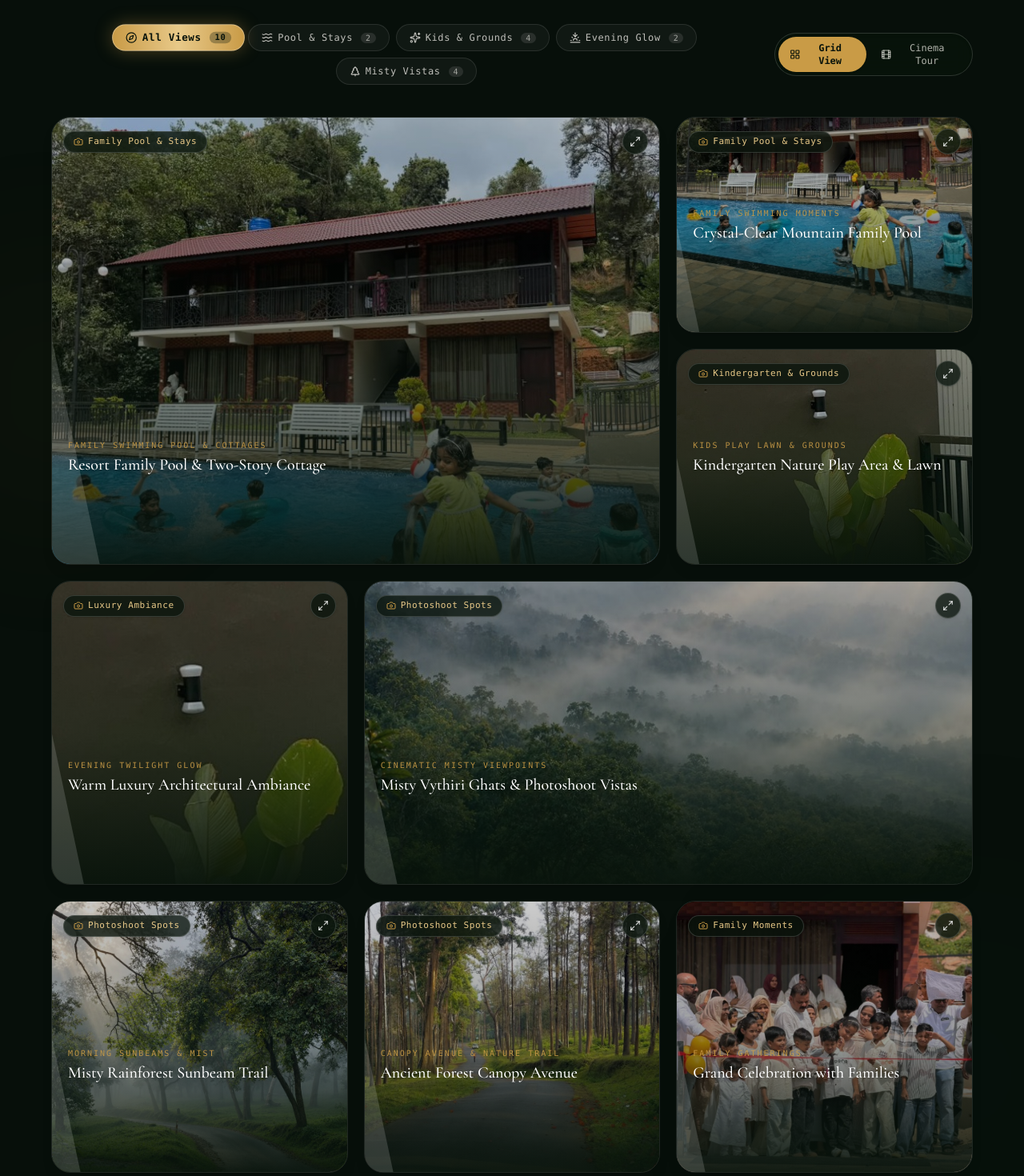
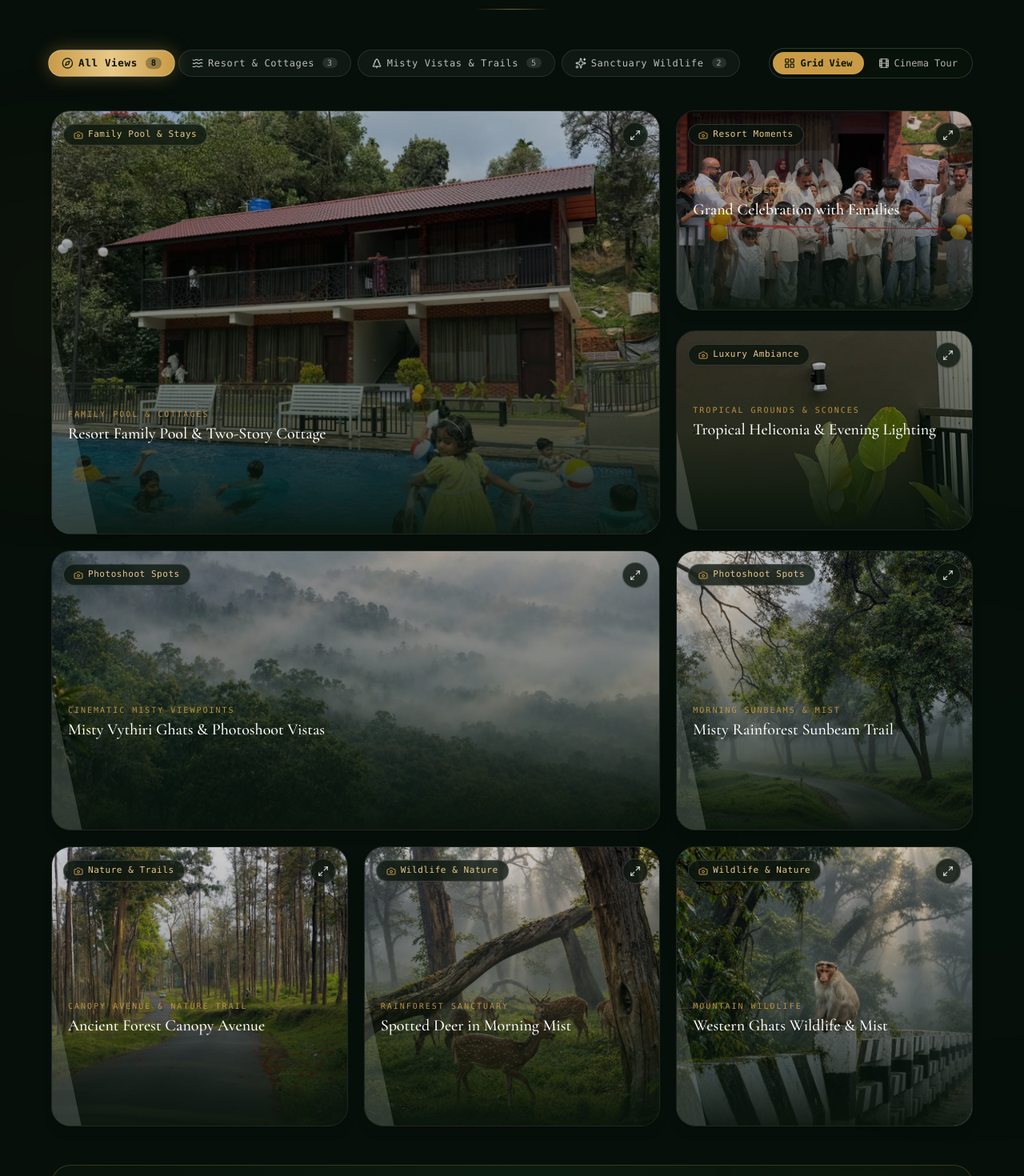
Before and after one commit to Mohd-shiyahudheen/Yashin-stay-resort, a Next.js app: page / in a window 1280 px wide. Shown: the part 3580-5050 px from the top of the page at 80% size. Built offline with nearby package versions, Linux system fonts and the light colour scheme.

Commit message:
feat: add Gallery, Hero components, and site data structure

```diff
--- a/src/components/Gallery.tsx
+++ b/src/components/Gallery.tsx
@@ -29,7 +29,7 @@ import {
   Compass,
 } from "lucide-react";
 
-type GalleryCategory = "all" | "pool" | "kids" | "evening" | "nature";
+type GalleryCategory = "all" | "resort" | "misty" | "wildlife";
 
 interface FilterTab {
   id: GalleryCategory;
@@ -54,12 +54,15 @@ export function Gallery() {
   // Filter gallery items by category
   const filteredSlides = allSlides.filter((item) => {
     if (activeCategory === "all") return true;
-    if (activeCategory === "pool") return item.category.includes("Pool");
-    if (activeCategory === "kids")
-      return item.category.includes("Kindergarten") || item.category.includes("Family");
-    if (activeCategory === "evening") return item.category.includes("Ambiance");
-    if (activeCategory === "nature")
-      return item.category.includes("Photoshoot") || item.category.includes("Wildlife");
+    if (activeCategory === "resort")
+      return (
+        item.category.includes("Pool") ||
+        item.category.includes("Resort") ||
+        item.category.includes("Ambiance")
+      );
+    if (activeCategory === "misty")
+      return item.category.includes("Photoshoot") || item.category.includes("Nature");
+    if (activeCategory === "wildlife") return item.category.includes("Wildlife");
     return true;
   });
 
@@ -71,32 +74,29 @@ export function Gallery() {
       count: allSlides.length,
     },
     {
-      id: "pool",
-      label: "Pool & Stays",
+      id: "resort",
+      label: "Resort & Cottages",
       icon: Waves,
-      count: allSlides.filter((s) => s.category.includes("Pool")).length,
-    },
-    {
-      id: "kids",
-      label: "Kids & Grounds",
-      icon: Sparkles,
       count: allSlides.filter(
-        (s) => s.category.includes("Kindergarten") || s.category.includes("Family")
+        (s) =>
+          s.category.includes("Pool") ||
+          s.category.includes("Resort") ||
+          s.category.includes("Ambiance")
       ).length,
     },
     {
-      id: "evening",
-      label: "Evening Glow",
-      icon: Sunset,
-      count: allSlides.filter((s) => s.category.includes("Ambiance")).length,
+      id: "misty",
+      label: "Misty Vistas & Trails",
+      icon: TreePine,
+      count: allSlides.filter(
+        (s) => s.category.includes("Photoshoot") || s.category.includes("Nature")
+      ).length,
     },
     {
-      id: "nature",
-      label: "Misty Vistas",
-      icon: TreePine,
-      count: allSlides.filter(
-        (s) => s.category.includes("Photoshoot") || s.category.includes("Wildlife")
-      ).length,
+      id: "wildlife",
+      label: "Sanctuary Wildlife",
+      icon: Sparkles,
+      count: allSlides.filter((s) => s.category.includes("Wildlife")).length,
     },
   ];
 
@@ -142,8 +142,8 @@ export function Gallery() {
       return;
     }
 
-    const interval = 50; // update every 50ms
-    const totalTime = 5000; // 5s per slide
+    const interval = 50;
+    const totalTime = 5000;
     const increment = (interval / totalTime) * 100;
 
     const timer = setInterval(() => {
@@ -170,46 +170,38 @@ export function Gallery() {
   const waClean = siteData.contact.whatsapp.replace(/[^0-9]/g, "");
   const currentCinemaSlide = allSlides[cinemaIndex];
 
-  // Bento layout classes for grid items (based on original array index)
+  // Bento layout classes for grid items (8 unique images)
   const getBentoClasses = (itemIndex: number) => {
     if (activeCategory !== "all") {
-      // In filtered views, use balanced standard cards
       return "col-span-1 h-[320px] sm:h-[360px]";
     }
-    // Dynamic editorial bento rhythm for 'All' views
     switch (itemIndex) {
       case 0:
         // Main pool cottage feature
-        return "col-span-1 sm:col-span-2 lg:col-span-2 row-span-2 h-[420px] sm:h-[500px] lg:h-[560px]";
+        return "col-span-1 sm:col-span-2 lg:col-span-2 row-span-2 h-[420px] sm:h-[480px] lg:h-[530px]";
       case 1:
-        // Swimming pool close-up
-        return "col-span-1 h-[240px] sm:h-[270px]";
+        // Grand opening ceremony
+        return "col-span-1 h-[250px]";
       case 2:
-        // Kids garden
-        return "col-span-1 h-[240px] sm:h-[270px]";
+        // Tropical flora and sconce lighting
+        return "col-span-1 h-[250px]";
       case 3:
-        // Evening warm sconces
-        return "col-span-1 h-[340px] sm:h-[380px]";
+        // Wayanad Ghats wide panoramic view
+        return "col-span-1 sm:col-span-2 h-[320px] sm:h-[350px]";
       case 4:
-        // Wayanad Ghats wide panoramic view
-        return "col-span-1 sm:col-span-2 lg:col-span-2 h-[340px] sm:h-[380px]";
+        // Misty sunbeams
+        return "col-span-1 h-[320px] sm:h-[350px]";
       case 5:
-        // Misty sunbeams
-        return "col-span-1 h-[300px] sm:h-[340px]";
+        // Canopy avenue
+        return "col-span-1 h-[320px] sm:h-[350px]";
       case 6:
-        // Canopy avenue
-        return "col-span-1 h-[300px] sm:h-[340px]";
+        // Wildlife deer
+        return "col-span-1 h-[320px] sm:h-[350px]";
       case 7:
-        // Grand opening / family gathering
-        return "col-span-1 sm:col-span-2 lg:col-span-1 h-[300px] sm:h-[340px]";
-      case 8:
-        // Heliconia detail
-        return "col-span-1 h-[300px] sm:h-[340px]";
-      case 9:
-        // Wildlife deer
-        return "col-span-1 sm:col-span-2 lg:col-span-2 h-[300px] sm:h-[340px]";
+        // Wildlife monkey
+        return "col-span-1 h-[320px] sm:h-[350px]";
       default:
-        return "col-span-1 h-[300px]";
+        return "col-span-1 h-[320px]";
     }
   };
 
@@ -224,9 +216,9 @@ export function Gallery() {
       <div className="absolute top-0 left-0 right-0 h-px bg-gradient-to-r from-transparent via-amber/20 to-transparent" />
 
       <SectionHeading
-        tag="Visual Gallery • 10 Moments of Yashin Stay"
+        tag="Sanctuary Perspectives • 8 Authentic Scenes"
         title="Sanctuary in Frames"
-        subtitle="Immerse yourself in authentic resort perspectives — the sparkling family pool, two-story stone cottages, kids play lawns, starlit evening pathways, and misty mountain viewpoints."
+        subtitle="Immerse yourself in authentic resort perspectives — the sparkling family pool, two-story stone cottages, grand family celebrations, starlit evening pathways, and misty mountain viewpoints."
       />
 
       <div className="max-w-6xl mx-auto">
--- a/src/components/Hero.tsx
+++ b/src/components/Hero.tsx
@@ -27,9 +27,9 @@ const heroSlides = [
     label: "Vythiri Rainforest",
   },
   {
-    src: "/media/images/real-pool-cottage.jpg",
-    alt: "Forest cottage surrounded by tea gardens and misty mountain peaks in Vythiri",
-    label: "Tea Plantations",
+    src: "/media/images/real-opening.jpg",
+    alt: "Grand opening celebration and family gatherings at Yashin Stay in Vythiri, Wayanad",
+    label: "Family Celebrations",
   },
   {
     src: "/media/images/gallery-wildlife-deer.jpg",
--- a/src/data/siteData.ts
+++ b/src/data/siteData.ts
@@ -239,9 +239,9 @@ export const siteData = {
     {
       id: "pool-cottage",
       src: "/media/images/real-pool-cottage.jpg",
-      alt: "Full uncropped view of the resort swimming pool with guests swimming and the two-story cottage in Vythiri, Wayanad",
+      alt: "Authentic view of the resort swimming pool and two-story brick cottage in Vythiri, Wayanad",
       category: "Family Pool & Stays",
-      tag: "Family Swimming Pool & Cottages",
+      tag: "Family Pool & Cottages",
       title: "Resort Family Pool & Two-Story Cottage",
       description:
         "Panoramic perspective showcasing our brick cottage architecture, upper veranda balconies, and the crystalline blue family pool with kids splash zone.",
@@ -249,38 +249,26 @@ export const siteData = {
       height: 1024,
     },
     {
-      id: "swimming-pool",
-      src: "/media/images/gallery-real-swimming.jpg",
-      alt: "Guests and family swimming happily in the crystalline pool waters at Yashin Stay, Wayanad",
-      category: "Family Pool & Stays",
-      tag: "Family Swimming Moments",
-      title: "Crystal-Clear Mountain Family Pool",
+      id: "grand-opening",
+      src: "/media/images/real-opening.jpg",
+      alt: "Inauguration ribbon-cutting celebration ceremony with families at Yashin Stay, Wayanad",
+      category: "Resort Moments",
+      tag: "Family Gatherings",
+      title: "Grand Celebration with Families",
       description:
-        "Refreshing natural waters and safe shallow areas surrounded by towering rainforest trees and sunlit decks.",
-      width: 768,
-      height: 1024,
+        "Joyful family moments marking celebrations at Yashin Stay in Vythiri, welcoming multi-generation families to our mountain haven.",
+      width: 1024,
+      height: 768,
     },
     {
-      id: "kids-garden",
-      src: "/media/images/gallery-real-garden.jpg",
-      alt: "Lush tropical manicured lawns and kids play area grounds at Yashin Stay, Wayanad",
-      category: "Kindergarten & Grounds",
-      tag: "Kids Play Lawn & Grounds",
-      title: "Kindergarten Nature Play Area & Lawn",
+      id: "garden-detail",
+      src: "/media/images/real-detail.jpg",
+      alt: "Tropical heliconia flora and modern architectural sconce lighting at Yashin Stay",
+      category: "Luxury Ambiance",
+      tag: "Tropical Grounds & Sconces",
+      title: "Tropical Heliconia & Evening Lighting",
       description:
-        "Sprawling manicured green grounds where children play safely on swings and lawn games surrounded by gentle mountain breezes.",
-      width: 768,
-      height: 1024,
-    },
-    {
-      id: "luxury-lighting",
-      src: "/media/images/gallery-real-lighting.jpg",
-      alt: "Warm ambient sconce lighting and evening glow along the cottages and walkways at Yashin Stay",
-      category: "Luxury Ambiance",
-      tag: "Evening Twilight Glow",
-      title: "Warm Luxury Architectural Ambiance",
-      description:
-        "Golden architectural illumination, gentle pathway lanterns, and evening serenity setting the mood for dinner and fireside chats.",
+        "Vibrant tropical heliconia blooms, manicured terrace lawns, and warm brass sconce illumination defining the evening walk.",
       width: 576,
       height: 1024,
     },
@@ -312,36 +300,12 @@ export const siteData = {
       id: "canopy-avenue",
       src: "/media/images/hero-canopy-avenue.jpg",
       alt: "Majestic tall hardwood trees canopy avenue with fallen blossoms in Wayanad forest",
-      category: "Photoshoot Spots",
+      category: "Nature & Trails",
       tag: "Canopy Avenue & Nature Trail",
       title: "Ancient Forest Canopy Avenue",
       description:
         "Towering Western Ghats trees flanking a tranquil roadway carpeted with vibrant red forest petals.",
       width: 768,
-      height: 1024,
-    },
-    {
-      id: "grand-opening",
-      src: "/media/images/real-opening.jpg",
-      alt: "Full uncropped view of the grand inauguration ribbon-cutting ceremony with families at Yashin Stay, Wayanad",
-      category: "Family Moments",
-      tag: "Family Gatherings",
-      title: "Grand Celebration with Families",
-      description:
-        "Joyful family moments marking celebrations at Yashin Stay in Vythiri, welcoming multi-generation families to our mountain haven.",
-      width: 1024,
-      height: 768,
-    },
-    {
-      id: "garden-detail",
-      src: "/media/images/real-detail.jpg",
-      alt: "Full uncropped vertical view of tropical heliconia flora and modern architectural sconce lighting at Yashin Stay",
-      category: "Luxury Ambiance",
-      tag: "Tropical Grounds & Sconces",
-      title: "Tropical Heliconia & Evening Lighting",
-      description:
-        "Vibrant tropical heliconia blooms, manicured terrace lawns, and warm brass sconce illumination defining the evening walk.",
-      width: 576,
       height: 1024,
     },
     {
@@ -353,6 +317,18 @@ export const siteData = {
       title: "Spotted Deer in Morning Mist",
       description:
         "Peaceful wildlife moments under ancient rainforest canopies illuminated by soft mountain morning radiance.",
+      width: 768,
+      height: 1024,
+    },
+    {
+      id: "wildlife-monkey",
+      src: "/media/images/gallery-wildlife-monkey.jpg",
+      alt: "Native primate on scenic mountain bridge along the misty Vythiri road in Wayanad",
+      category: "Wildlife & Nature",
+      tag: "Mountain Wildlife",
+      title: "Western Ghats Wildlife & Mist",
+      description:
+        "Playful native wildlife along the misty mountain pass overlooking the cloud-kissed emerald valleys of Vythiri.",
       width: 768,
       height: 1024,
     },
```
